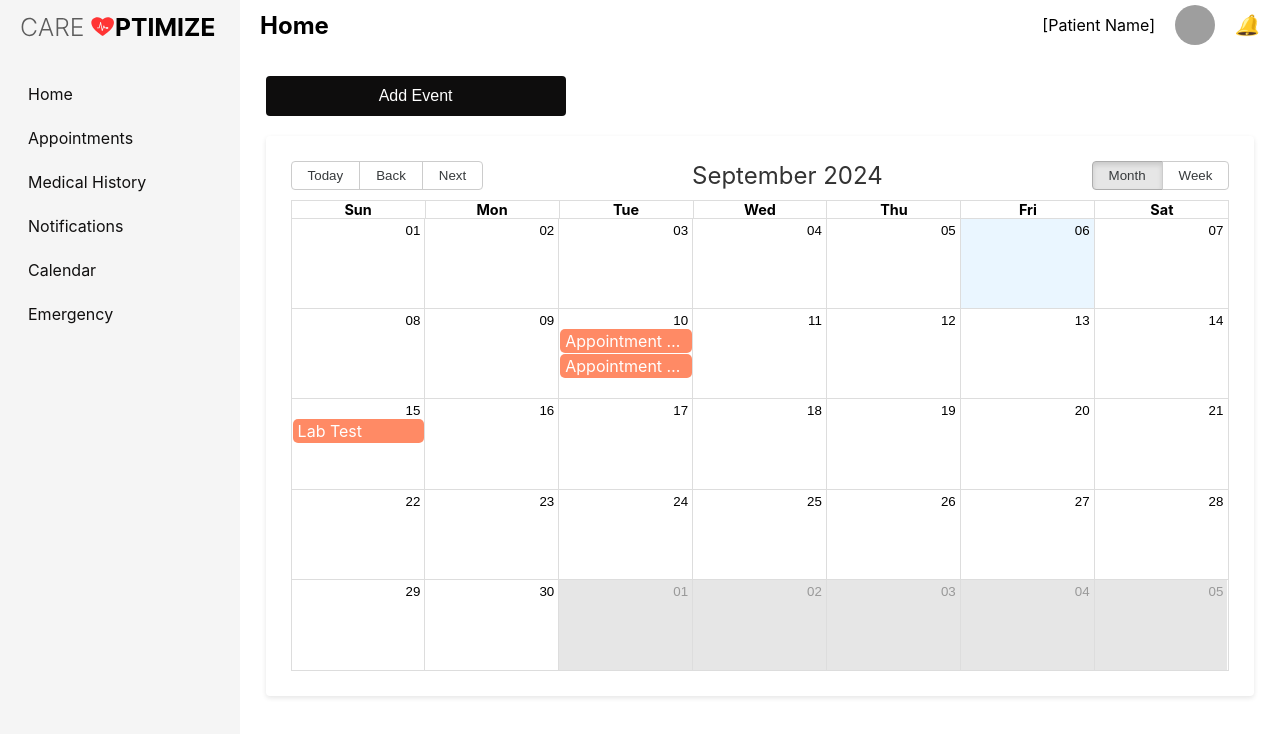
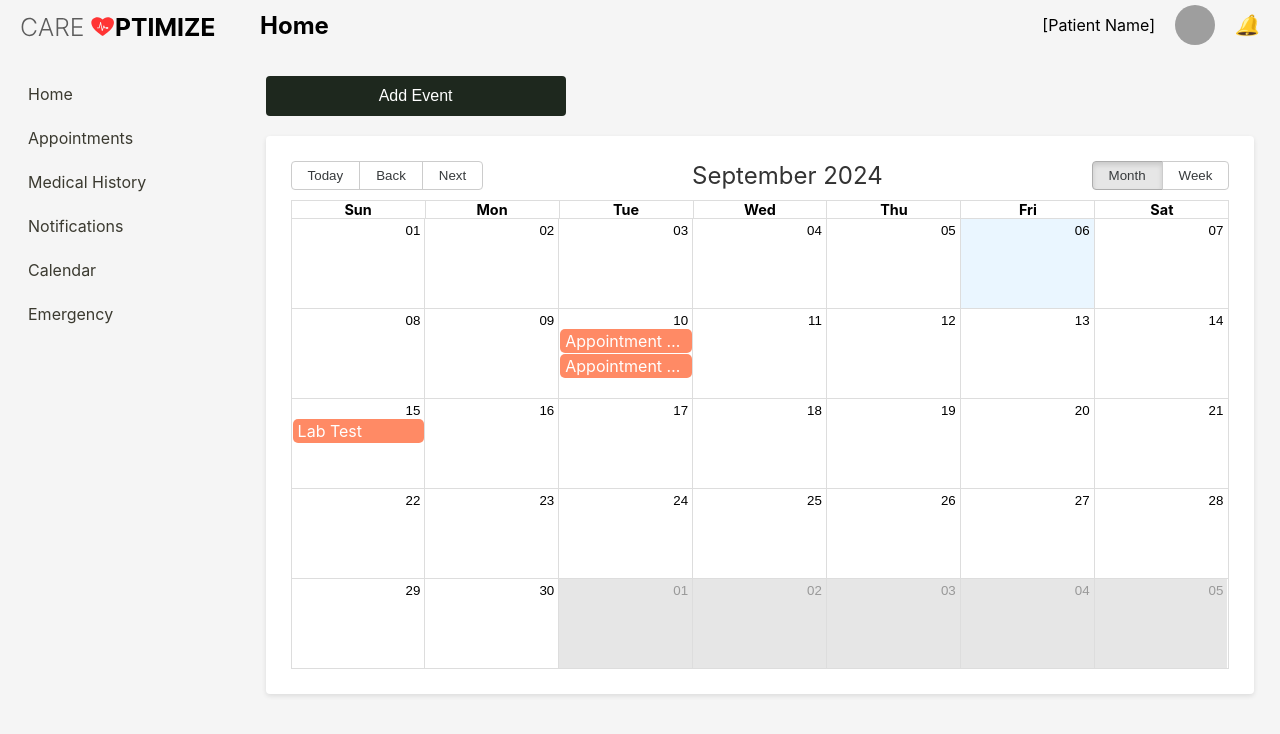
Before and after one commit to ThisaraNilupul/careoptimize_frontend, a React (Create React App) app: page /patient/calendar in a window 1280 px wide. Shown: the top 734 px of the page. Built offline with nearby package versions, Linux system fonts and the light colour scheme; grey boxes are pictures that could not be loaded.

Commit message:
few color changes added

```diff
--- a/src/App.css
+++ b/src/App.css
@@ -17,7 +17,7 @@
     padding: 2%;
     /* width:100%;  */
     /* min-height: 100vh; */
-    background-color: #ffffff;
+    background-color: #f5f5f5;
   }
 
   .auth-container {
--- a/src/components/BaseButton-component/CustomButton.css
+++ b/src/components/BaseButton-component/CustomButton.css
@@ -1,13 +1,13 @@
 .custom-button {
   padding: 10px;
   font-size: 1rem;
-  background-color:#0e0d0d;
-  color: white;
+  background-color:#1e281e;
+  color: rgb(255, 255, 255);
   border: none;
   border-radius: 4px;
   cursor: pointer;
 }
 
 .custom-button:hover {
-    background-color: #333;
+    background-color: #444343;
 }
--- a/src/components/MainHeader-component/MainHeader.css
+++ b/src/components/MainHeader-component/MainHeader.css
@@ -8,6 +8,7 @@
     justify-content: space-between;
     align-items: center;
     padding: 0 20px;
+    background-color: #f5f5f5;
   }
 
 .mainheader-left h2 {
--- a/src/components/Sidenav-component/Sidenav.css
+++ b/src/components/Sidenav-component/Sidenav.css
@@ -34,12 +34,11 @@
     height: 20px;
     text-decoration: none;
     display: block;
-    color: rgb(17, 16, 16);
+    color: #3b3a30;
   }
 
   .side-nav li a:hover {
     height: 20px;
-    /* border-radius: 15px; */
-    color: rgba(255, 52, 52, 1);
-    background-color: #ffffff;
+    color: #000000;
+    background-color: rgba(255, 146, 146, 0.61);
   }
--- a/src/pages/Patient/Patient-CalendarPage/PatientCalendar.css
+++ b/src/pages/Patient/Patient-CalendarPage/PatientCalendar.css
@@ -11,18 +11,12 @@
     gap: 20px;
   }
 
-
   .view-switch {
     display: flex;
     gap: 10px;
   }
 
-
   .rbc-toolbar-label {
     font-size: 1.5rem;
     color: #333;
   }
-
-  .button.rbc {
-    background-color: aqua;
-  }
--- a/src/pages/Patient/Patient-CalendarPage/PatientCalendar.jsx
+++ b/src/pages/Patient/Patient-CalendarPage/PatientCalendar.jsx
@@ -28,7 +28,7 @@ const PatientCalendar = () => {
                 endAccessor="end"
                 defaultView={view}
                 views={['month', 'week']}
-                style={{ height: 510, margin: '5px' }}
+                style={{ height: 508, margin: '5px' }}
                 eventPropGetter={(event) => ({
                     style: {
                     backgroundColor: '#ff8a65',
```
